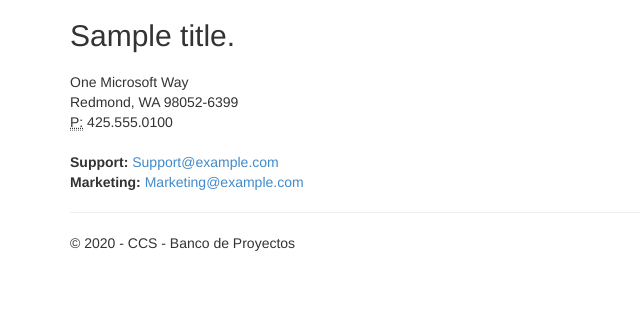
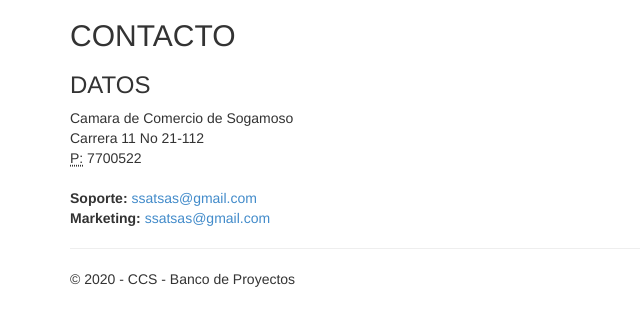
Before and after one commit to andresalfonso49/AppWebCCS, a Django app: template app/templates/app/contact.html in a window 1280 px wide. Shown: the part 51-377 px from the top of the page, without its empty margins (0-640 px from the left). Run offline with Django 3.2, Linux system fonts and the light colour scheme; the template is opened without the code that fills it: most values are stand-ins (such as "Sample title", 1, 10 or a date in 2020); some libraries are stand-ins or nearby versions.

Commit message:
Cambio en contenido

```diff
--- a/AppWebCCS/settings.py
+++ b/AppWebCCS/settings.py
@@ -12,7 +12,7 @@ https://docs.djangoproject.com/en/1.9/ref/settings/
 
 import os
 import posixpath
-import dj_database_url
+import dj_database_url #modificacion
 
 # Build paths inside the project like this: os.path.join(BASE_DIR, ...)
 BASE_DIR = os.path.dirname(os.path.dirname(os.path.abspath(__file__)))
@@ -80,7 +80,6 @@ WSGI_APPLICATION = 'AppWebCCS.wsgi.application'
 
 DATABASES = {'default': dj_database_url.config(default=os.environ.get('DATABASE_URL'))}
 
-
 # Password validation
 # https://docs.djangoproject.com/en/1.9/ref/settings/#auth-password-validators
 
--- a/AppWebCCS/urls.py
+++ b/AppWebCCS/urls.py
@@ -8,7 +8,9 @@ import django.contrib.auth.views
 
 import app.forms
 import app.views
-
+#from django.contrib import admin
+#python manage.py createsuperuser para crear admin de la página url\admin
+#para migrar python manage.py migrate al error
 # Uncomment the next lines to enable the admin:
 # from django.conf.urls import include
 # from django.contrib import admin
@@ -16,6 +18,7 @@ import app.views
 
 urlpatterns = [
     # Examples:
+    #url(r'^admin',admin.site.urls),
     url(r'^$', app.views.home, name='home'),
     url(r'^contact$', app.views.contact, name='contact'),
     url(r'^about', app.views.about, name='about'),
--- a/app/templates/app/about.html
+++ b/app/templates/app/about.html
@@ -2,9 +2,9 @@
 
 {% block content %}
 
-<h2>{{ title }}.</h2>
-<h3>{{ message }}</h3>
+<h2>ACERCA DE</h2>
+<h3>Banco de Proyectos</h3>
 
-<p>Use this area to provide additional information.</p>
+<p>Aplicacion web desarrollada por SSAT SAS 2018.</p>
 
 {% endblock %}
--- a/app/templates/app/contact.html
+++ b/app/templates/app/contact.html
@@ -2,19 +2,19 @@
 
 {% block content %}
 
-<h2>{{ title }}.</h2>
-<h3>{{ message }}</h3>
+<h2>CONTACTO</h2>
+<h3>DATOS</h3>
 
 <address>
-    One Microsoft Way<br />
-    Redmond, WA 98052-6399<br />
-    <abbr title="Phone">P:</abbr>
-    425.555.0100
+    Camara de Comercio de Sogamoso<br />
+    Carrera 11 No 21-112<br />
+    <abbr title="Telefono">P:</abbr>
+    7700522
 </address>
 
 <address>
-    <strong>Support:</strong>   <a href="mailto:Support@example.com">Support@example.com</a><br />
-    <strong>Marketing:</strong> <a href="mailto:Marketing@example.com">Marketing@example.com</a>
+    <strong>Soporte:</strong>   <a href="mailto:ssatsas@gmail.com">ssatsas@gmail.com</a><br />
+    <strong>Marketing:</strong> <a href="mailto:ssatsas@gmail.com">ssatsas@gmail.com</a>
 </address>
 
 {% endblock %}
```
Also changed, not shown: app/templates/app/index.html (+6 -6 lines).
